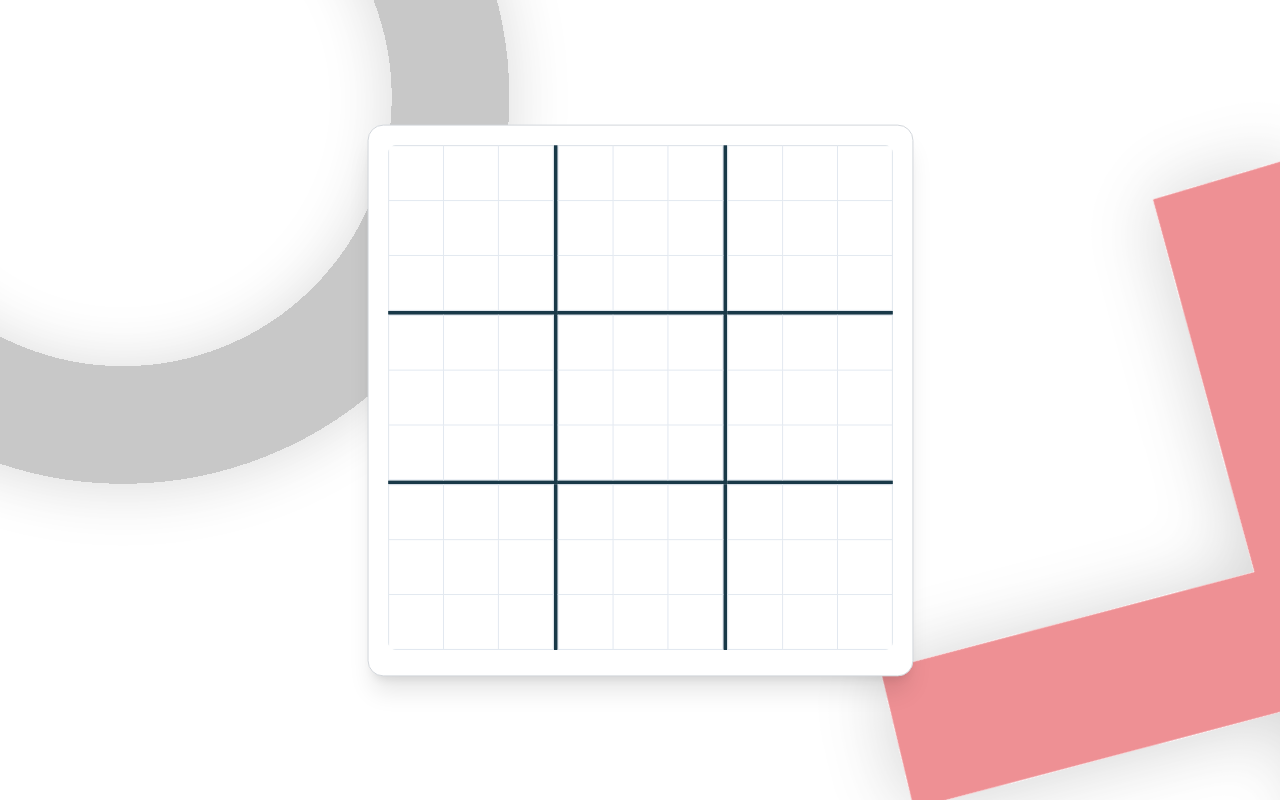
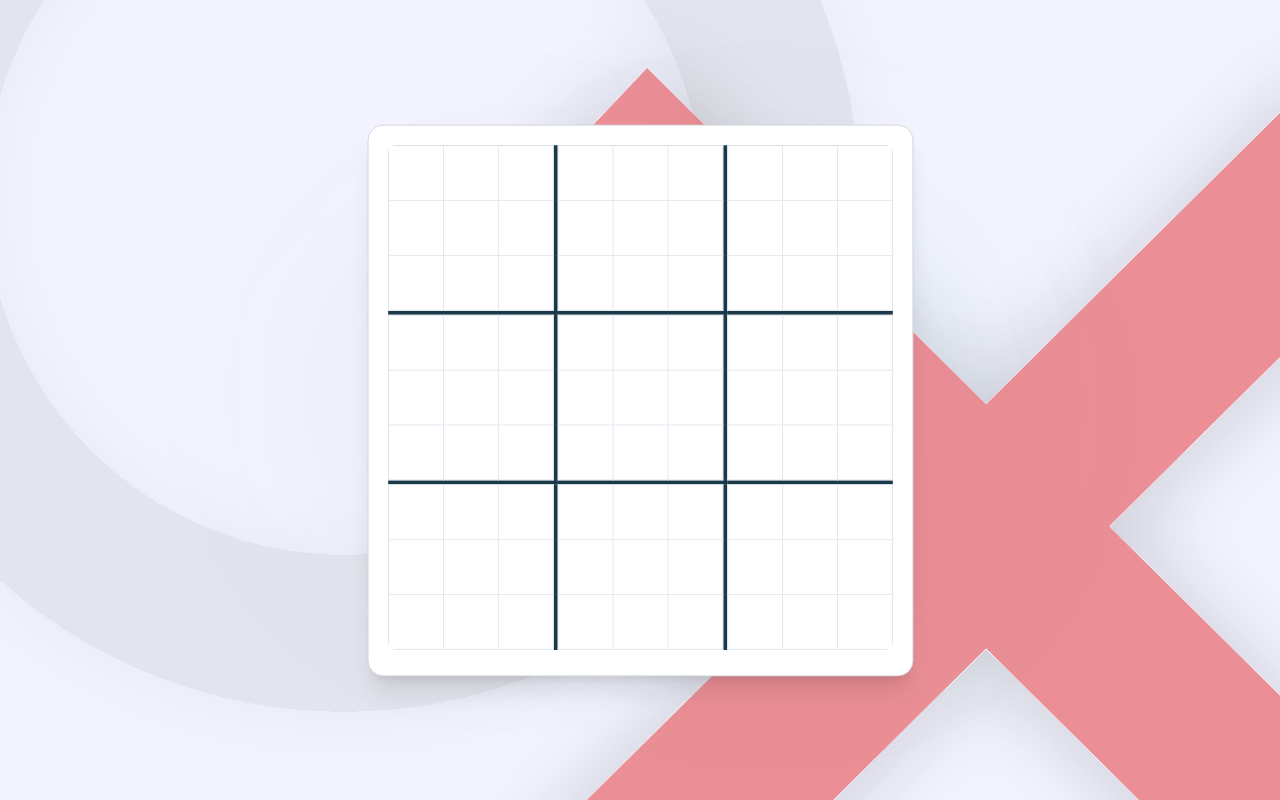
Before and after one commit to BAndris4/tictactoe, a React app in the folder frontend/: page /game in a window 1280 px wide. Built offline with nearby package versions, Linux system fonts and the light colour scheme; the HTML template or start-up script is replaced by a standard one.

Commit message:
feat: unified game background with dynamic player highlighting

```diff
--- /dev/null
+++ b/frontend/src/components/BackgroundShapes.tsx
@@ -0,0 +1,75 @@
+import { useEffect, useState } from "react";
+import OShape from "../assets/O.svg";
+import XShape from "../assets/X.svg";
+
+type Parallax = {
+  x: number;
+  y: number;
+};
+
+type Props = {
+  activePlayer?: "X" | "O";
+};
+
+export default function BackgroundShapes({ activePlayer }: Props) {
+  const [parallax, setParallax] = useState<Parallax>({ x: 0, y: 0 });
+
+  useEffect(() => {
+    const handleMove = (e: MouseEvent) => {
+      const { innerWidth, innerHeight } = window;
+      const normX = (e.clientX / innerWidth - 0.5) * 2;
+      const normY = (e.clientY / innerHeight - 0.5) * 2;
+      setParallax({ x: normX, y: normY });
+    };
+
+    window.addEventListener("mousemove", handleMove);
+    return () => window.removeEventListener("mousemove", handleMove);
+  }, []);
+
+  const oStyle: React.CSSProperties = {
+    transform: `translate3d(${parallax.x * 30}px, ${parallax.y * 20}px, 0)`,
+  };
+
+  const xStyle: React.CSSProperties = {
+    transform: `translate3d(${parallax.x * -40}px, ${parallax.y * -25}px, 0) rotate(${parallax.x * 5}deg)`,
+  };
+
+  return (
+    <>
+      <div
+        className={`pointer-events-none fixed transition-all duration-300 ease-out z-0
+          w-[150vw] sm:w-[120vw] md:w-[1000px] lg:w-[1200px]
+          -left-[40%] sm:-left-[20%] md:-left-[10%] lg:-left-[20%]
+          top-[-10%] sm:top-[-20%] md:top-[-30%] lg:top-[-50%]
+          ${
+            activePlayer
+              ? activePlayer === "O"
+                ? "grayscale-0 brightness-100 opacity-70"
+                : "grayscale brightness-75 opacity-20"
+              : "opacity-40"
+          }`}
+        style={oStyle}
+      >
+        <img src={OShape} alt="O-shape" className="w-full h-full" />
+      </div>
+
+      <div
+        className={`pointer-events-none fixed transition-all duration-300 ease-out z-0
+          w-[140vw] sm:w-[110vw] md:w-[900px] lg:w-[1100px]
+          -right-[30%] sm:-right-[15%] md:-right-[10%] lg:-right-[20%]
+          bottom-[-10%] sm:bottom-[-20%] md:bottom-[-30%] lg:bottom-[-35%]
+          rotate-12 lg:rotate-20
+          ${
+            activePlayer
+              ? activePlayer === "X"
+                ? "grayscale-0 brightness-100 opacity-70"
+                : "grayscale brightness-75 opacity-20"
+              : "opacity-40"
+          }`}
+        style={xStyle}
+      >
+        <img src={XShape} alt="X-shape" className="w-full h-full" />
+      </div>
+    </>
+  );
+}
--- a/frontend/src/views/Game.tsx
+++ b/frontend/src/views/Game.tsx
@@ -1,41 +1,21 @@
 import Table from "../components/Table";
 import { GameProvider, useGame } from "../context/GameContext";
-import OShape from "../assets/O.svg";
-import XShape from "../assets/X.svg";
 import GameOverModal from "../components/GameOverModal";
+import BackgroundShapes from "../components/BackgroundShapes";
 
 function GameContent() {
   const game = useGame();
 
   return (
     <div
-      className={`min-h-screen w-full bg-white relative flex items-center justify-center overflow-hidden font-inter ${
+      className={`min-h-screen w-full bg-[#F3F4FF] relative flex items-center justify-center overflow-hidden font-inter ${
         game.flash ? "animate-flash-red" : ""
       }`}
     >
-      <div className="absolute -translate-x-1/4 -translate-y-1/3 left-[-8%] pointer-events-none transition-all duration-300">
-        <img
-          src={OShape}
-          alt="O-shape"
-          className={`w-[900px] transition-all duration-300 ${
-            game.currentPlayer === "O"
-              ? "grayscale-0 brightness-100 opacity-70"
-              : "grayscale brightness-75 opacity-60"
-          }`}
-        />
-      </div>
+       <div className="absolute top-1/4 left-1/4 w-96 h-96 bg-deepblue/5 rounded-full blur-[100px] pointer-events-none"></div>
+       <div className="absolute bottom-1/4 right-1/4 w-96 h-96 bg-mint/10 rounded-full blur-[100px] pointer-events-none"></div>
 
-      <div className="absolute translate-x-[700px] translate-y-1/4 rotate-[30deg] pointer-events-none transition-all duration-300">
-        <img
-          src={XShape}
-          alt="X-shape"
-          className={`w-[900px] transition-all duration-300 ${
-            game.currentPlayer === "X"
-              ? "grayscale-0 brightness-100 opacity-70"
-              : "grayscale brightness-75 opacity-60"
-          }`}
-        />
-      </div>
+      <BackgroundShapes activePlayer={game.currentPlayer} />
 
       <div className="relative flex gap-10 items-start z-10 px-10 py-10">
         <Table />
```
